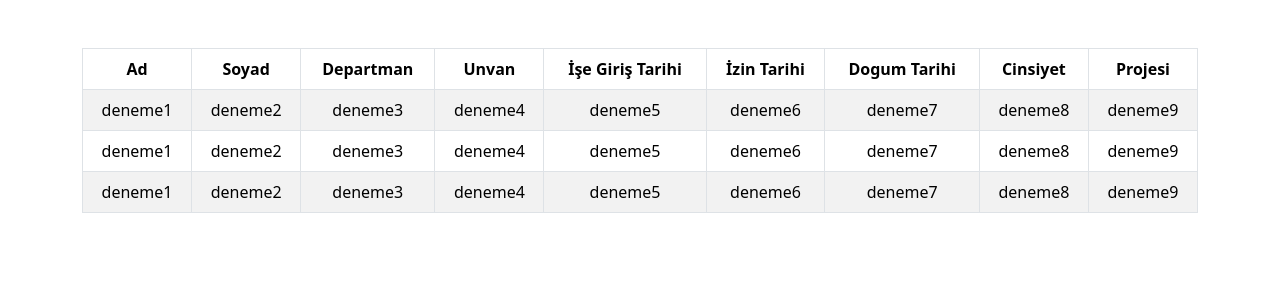
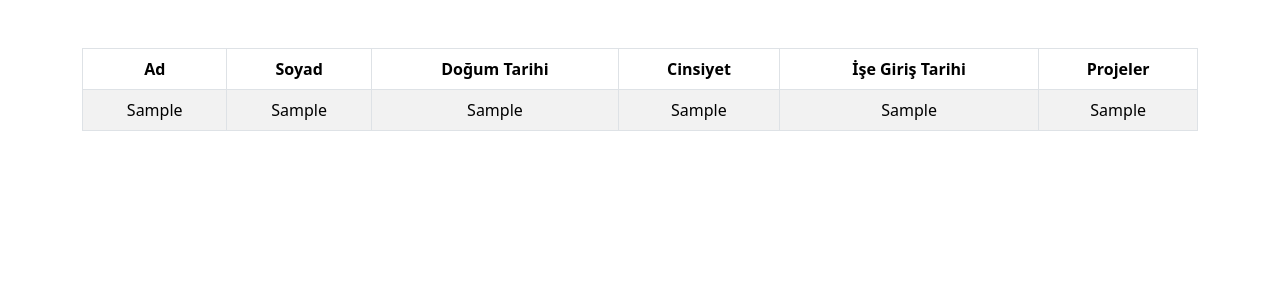
Before and after one commit to Efedrkoglu/PersonelKayitPHP, a PHP site: page /personelList.php in a window 1280 px wide. Shown: the part 56-356 px from the top of the page. Run offline with PHP 8.4, Linux system fonts and the light colour scheme; tables that the repository leaves empty or names only in its code hold one stand-in row (values such as "Sample post").

Commit message:
update
gereken veya eksik satırlar sonradan eklenir

```diff
--- a/personelList.php
+++ b/personelList.php
@@ -1,5 +1,4 @@
-
-<?php $title = "Personel Listesi";?>
+<?php $title = "Personel Listesi"; ?>
 <?php include 'header.php'; ?>
 
 <div class="container mt-5">
@@ -8,52 +7,50 @@
             <tr align="center">
                 <th>Ad</th>
                 <th>Soyad</th>
-                <th>Departman</th>
-                <th>Unvan</th>
+                <th>Doğum Tarihi</th>
+                <th>Cinsiyet</th>
                 <th>İşe Giriş Tarihi</th>
-                <th>İzin Tarihi</th>
-                <th>Dogum Tarihi</th>
-                <th>Cinsiyet</th>
-                <th>Projesi</th>
+                <th>Projeler</th>
             </tr>
         </thead>
         <tbody>
-            <tr align="center">
-                <td>deneme1</td>
-                <td>deneme2</td>
-                <td>deneme3</td>
-                <td>deneme4</td>
-                <td>deneme5</td>
-                <td>deneme6</td>
-                <td>deneme7</td>
-                <td>deneme8</td>
-                <td>deneme9</td>
-            </tr>
-            <tr align="center">
-                <td>deneme1</td>
-                <td>deneme2</td>
-                <td>deneme3</td>
-                <td>deneme4</td>
-                <td>deneme5</td>
-                <td>deneme6</td>
-                <td>deneme7</td>
-                <td>deneme8</td>
-                <td>deneme9</td>
-            </tr>
-            <tr align="center">
-                <td>deneme1</td>
-                <td>deneme2</td>
-                <td>deneme3</td>
-                <td>deneme4</td>
-                <td>deneme5</td>
-                <td>deneme6</td>
-                <td>deneme7</td>
-                <td>deneme8</td>
-                <td>deneme9</td>
-            </tr>
+            <?php
+
+            $ptds_sunucu = "localhost";
+            $ptds_kullanici = "root";
+            $ptds_sifre = "";
+            $ptds_adi = "ptds";
+
+
+            $baglan = mysqli_connect($ptds_sunucu, $ptds_kullanici, $ptds_sifre, $ptds_adi);
+            if (!$baglan) {
+                die("Veritabanı bağlantısı başarısız: " . mysqli_connect_error());
+            }
+
+
+            $sql = "SELECT ad, soyad, dogum_tarihi, cinsiyet, ise_giris_tarihi, projeler FROM personeller";
+            $result = $baglan->query($sql);
+
+            if ($result->num_rows > 0) {
+
+                while ($row = $result->fetch_assoc()) {
+                    echo "<tr align='center'>";
+                    echo "<td>" . $row["ad"] . "</td>";
+                    echo "<td>" . $row["soyad"] . "</td>";
+                    echo "<td>" . $row["dogum_tarihi"] . "</td>";
+                    echo "<td>" . $row["cinsiyet"] . "</td>";
+                    echo "<td>" . $row["ise_giris_tarihi"] . "</td>";
+                    echo "<td>" . $row["projeler"] . "</td>";
+                    echo "</tr>";
+                }
+            } else {
+                echo "<tr align='center'><td colspan='6'>Kayıt bulunamadı</td></tr>";
+            }
+
+            mysqli_close($baglan);
+            ?>
         </tbody>
     </table>
 </div>
 
-
-<?php include 'footer.php';?>
+<?php include 'footer.php'; ?>
```
Also changed, not shown: addPersonel.php (line endings or trailing spaces).
